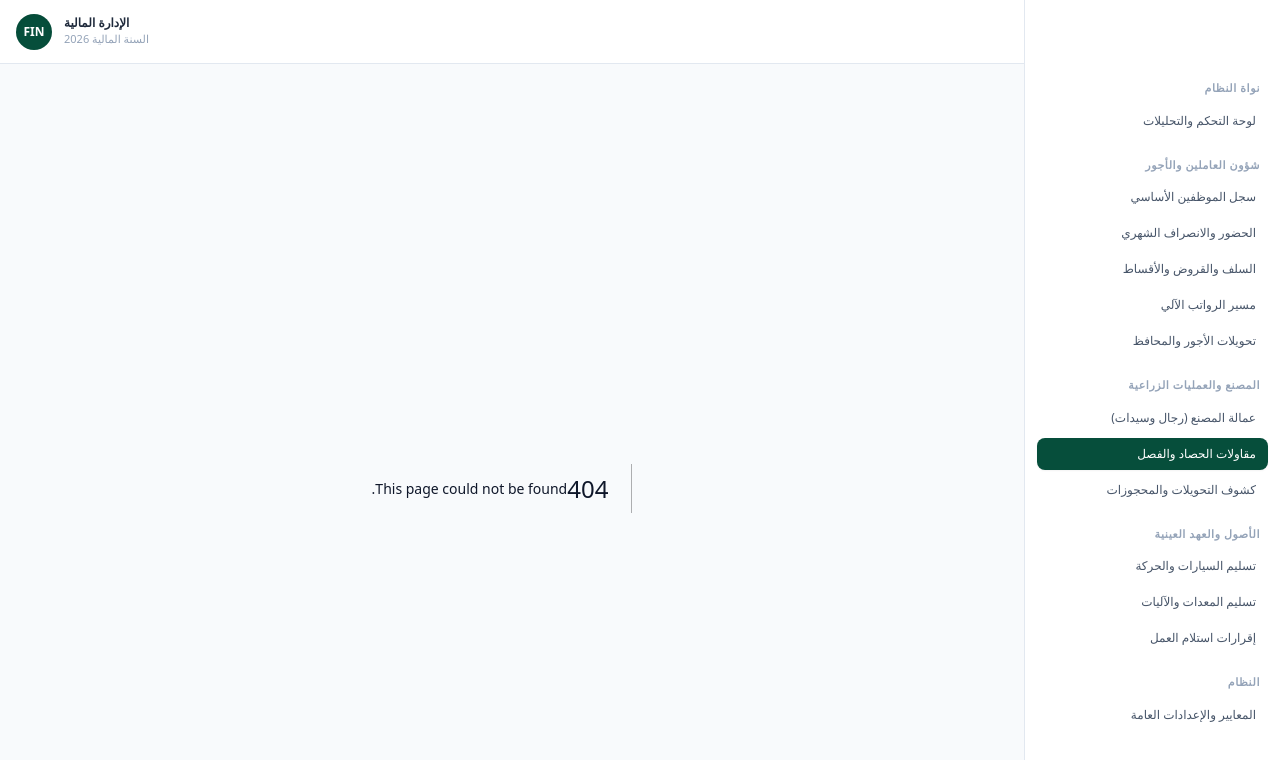
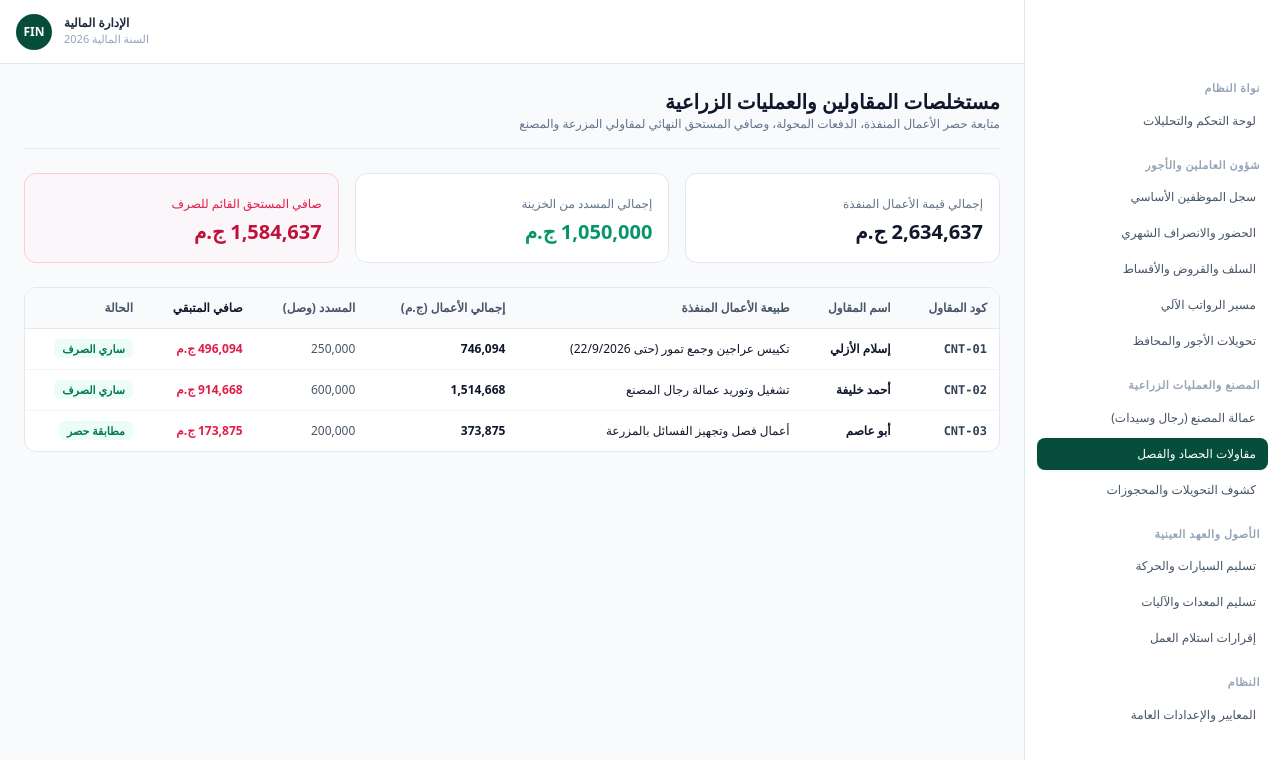
Before and after one commit to egyway2027/egypt-dates-, a Next.js app: page /contractors in a window 1280 px wide. Before the commit this address had no page. Shown: the top 760 px of the page. Built offline with nearby package versions, Linux system fonts and the light colour scheme.

Commit message:
Create page.tsx

```diff
--- /dev/null
+++ b/src/app/contractors/page.tsx
@@ -0,0 +1,110 @@
+import React from 'react';
+
+const contractorsData = [
+  {
+    id: 'CNT-01',
+    name: 'إسلام الأزلي',
+    operation: 'تكييس عراجين وجمع تمور (حتى 22/9/2026)',
+    quantity: 33969,
+    unitPrice: 22.0, // متوسط الفئتين (20 ج و 26 ج)
+    totalAmount: 746094.0,
+    paidAmount: 250000.0,
+    remainingBalance: 496094.0,
+    status: 'ساري الصرف',
+  },
+  {
+    id: 'CNT-02',
+    name: 'أحمد خليفة',
+    operation: 'تشغيل وتوريد عمالة رجال المصنع',
+    quantity: 1,
+    unitPrice: 1514668.0,
+    totalAmount: 1514668.0,
+    paidAmount: 600000.0,
+    remainingBalance: 914668.0,
+    status: 'ساري الصرف',
+  },
+  {
+    id: 'CNT-03',
+    name: 'أبو عاصم',
+    operation: 'أعمال فصل وتجهيز الفسائل بالمزرعة',
+    quantity: 4985,
+    unitPrice: 75.0,
+    totalAmount: 373875.0,
+    paidAmount: 200000.0,
+    remainingBalance: 173875.0,
+    status: 'مطابقة حصر',
+  },
+];
+
+export default function ContractorsPage() {
+  const totalDue = contractorsData.reduce((acc, curr) => acc + curr.remainingBalance, 0);
+
+  return (
+    <div className="space-y-6">
+      <div className="border-b border-slate-200 pb-4 dark:border-slate-800">
+        <h1 className="text-xl font-bold text-slate-900 dark:text-white">
+          مستخلصات المقاولين والعمليات الزراعية
+        </h1>
+        <p className="text-xs text-slate-500">
+          متابعة حصر الأعمال المنفذة، الدفعات المحولة، وصافي المستحق النهائي لمقاولي المزرعة والمصنع
+        </p>
+      </div>
+
+      <div className="grid grid-cols-1 gap-4 sm:grid-cols-3">
+        <div className="rounded-xl border border-slate-200 bg-white p-4 dark:border-slate-800 dark:bg-slate-900">
+          <span className="text-xs text-slate-500">إجمالي قيمة الأعمال المنفذة</span>
+          <p className="mt-1 text-xl font-bold text-slate-900 dark:text-white">
+            {contractorsData.reduce((acc, curr) => acc + curr.totalAmount, 0).toLocaleString()} ج.م
+          </p>
+        </div>
+        <div className="rounded-xl border border-slate-200 bg-white p-4 dark:border-slate-800 dark:bg-slate-900">
+          <span className="text-xs text-slate-500">إجمالي المسدد من الخزينة</span>
+          <p className="mt-1 text-xl font-bold text-emerald-600 dark:text-emerald-400">
+            {contractorsData.reduce((acc, curr) => acc + curr.paidAmount, 0).toLocaleString()} ج.م
+          </p>
+        </div>
+        <div className="rounded-xl border border-rose-200 bg-rose-50/40 p-4 dark:border-rose-900/40 dark:bg-rose-950/20">
+          <span className="text-xs text-rose-600 dark:text-rose-400">صافي المستحق القائم للصرف</span>
+          <p className="mt-1 text-xl font-bold text-rose-700 dark:text-rose-300">
+            {totalDue.toLocaleString()} ج.م
+          </p>
+        </div>
+      </div>
+
+      <div className="overflow-x-auto rounded-xl border border-slate-200 bg-white shadow-xs dark:border-slate-800 dark:bg-slate-900">
+        <table className="w-full text-right text-xs">
+          <thead className="border-b border-slate-200 bg-slate-50 text-slate-600 dark:border-slate-700 dark:bg-slate-800 dark:text-slate-300">
+            <tr>
+              <th className="p-3">كود المقاول</th>
+              <th className="p-3">اسم المقاول</th>
+              <th className="p-3">طبيعة الأعمال المنفذة</th>
+              <th className="p-3">إجمالي الأعمال (ج.م)</th>
+              <th className="p-3">المسدد (وصل)</th>
+              <th className="p-3 font-bold text-slate-900 dark:text-white">صافي المتبقي</th>
+              <th className="p-3">الحالة</th>
+            </tr>
+          </thead>
+          <tbody className="divide-y divide-slate-100 dark:divide-slate-800">
+            {contractorsData.map((row) => (
+              <tr key={row.id} className="hover:bg-slate-50/80 dark:hover:bg-slate-800/50">
+                <td className="p-3 font-mono font-semibold text-slate-700 dark:text-slate-300">{row.id}</td>
+                <td className="p-3 font-bold text-slate-900 dark:text-white">{row.name}</td>
+                <td className="p-3">{row.operation}</td>
+                <td className="p-3 font-semibold">{row.totalAmount.toLocaleString()}</td>
+                <td className="p-3 text-slate-600 dark:text-slate-400">{row.paidAmount.toLocaleString()}</td>
+                <td className="p-3 font-bold text-rose-600 dark:text-rose-400">
+                  {row.remainingBalance.toLocaleString()} ج.م
+                </td>
+                <td className="p-3">
+                  <span className="rounded-md bg-emerald-50 px-2 py-0.5 text-[11px] font-bold text-emerald-700 dark:bg-emerald-950/50 dark:text-emerald-300">
+                    {row.status}
+                  </span>
+                </td>
+              </tr>
+            ))}
+          </tbody>
+        </table>
+      </div>
+    </div>
+  );
+}
```
